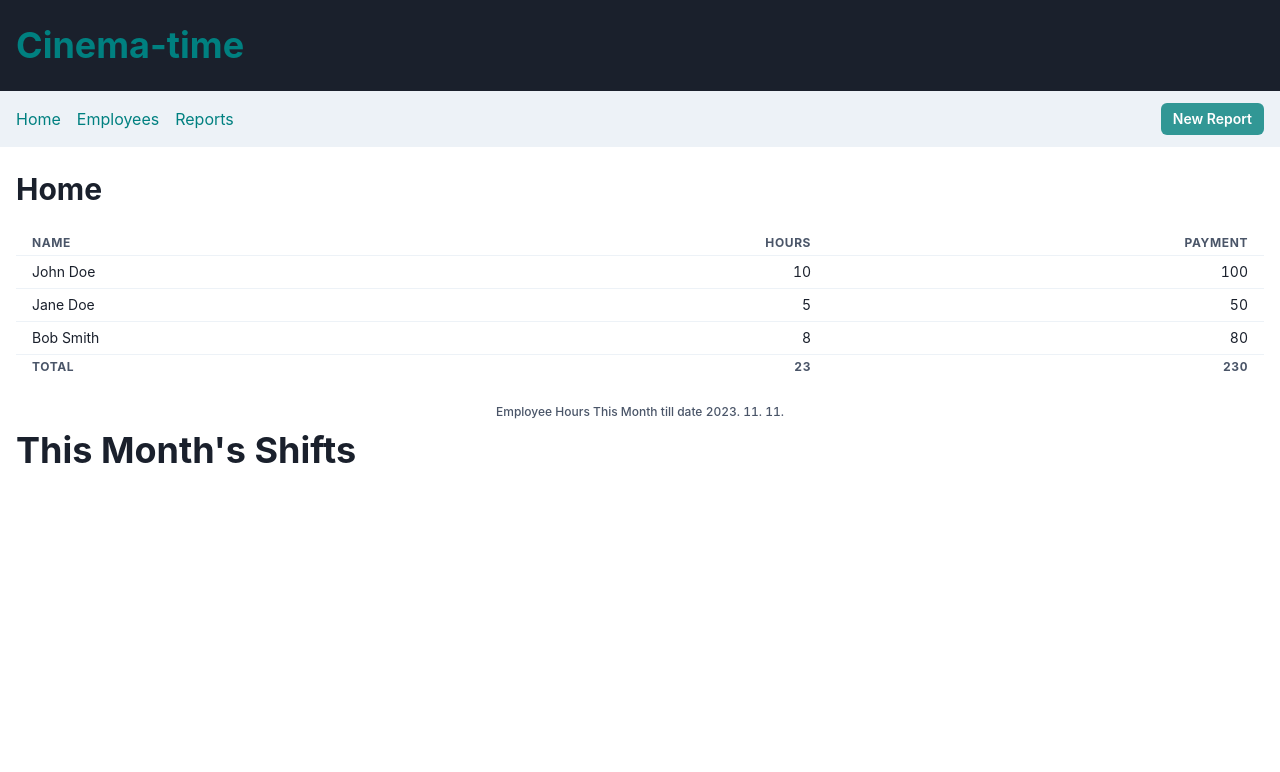
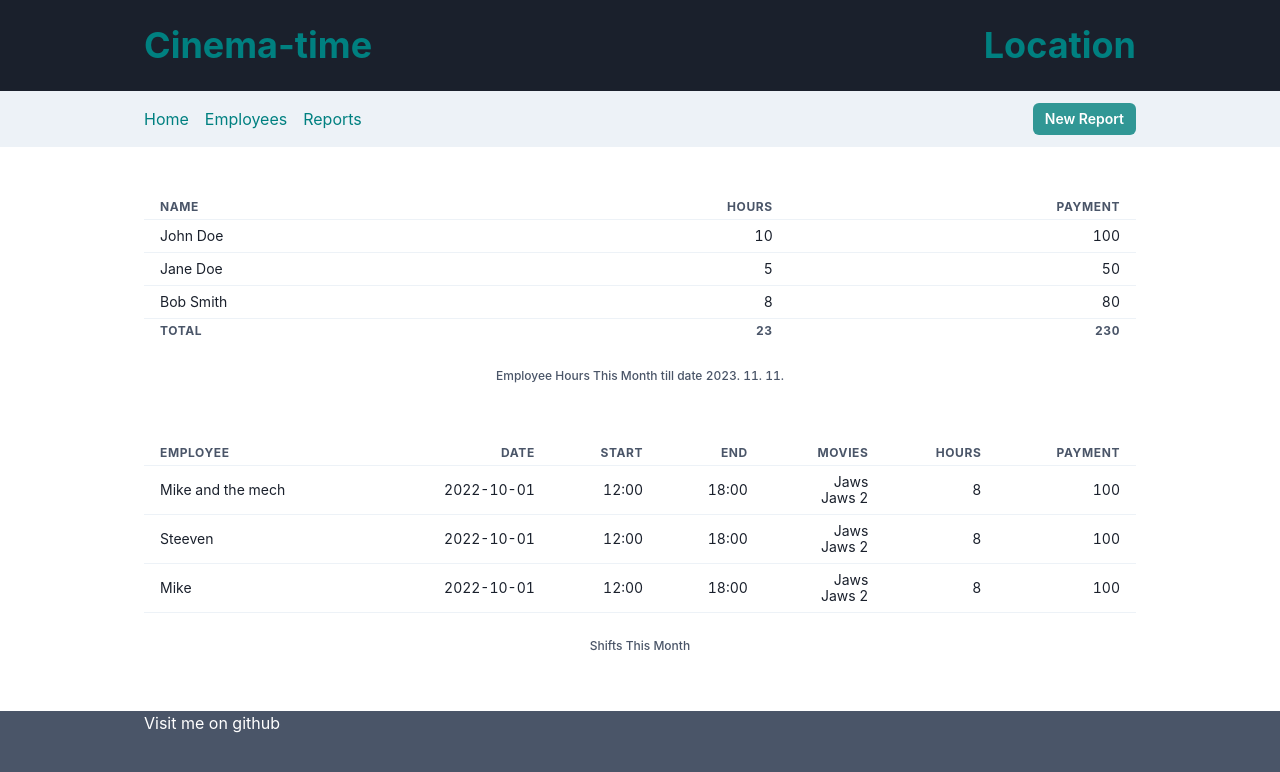
Before and after one commit to laszloekovacs/cinema-time, a Next.js app: page / in a window 1280 px wide. Shown: the top 772 px of the page. Built offline with nearby package versions, Linux system fonts and the light colour scheme.

Commit message:
added employee

```diff
--- /dev/null
+++ b/app/components/Footer.tsx
@@ -0,0 +1,18 @@
+import { Box, Container } from "@chakra-ui/react"
+import React from "react"
+import Link from "next/link"
+import { Link as ChakraLink } from "@chakra-ui/react"
+
+const Footer = () => {
+  return (
+    <Box backgroundColor="gray.600" color="white">
+      <Container maxW="container.lg">
+        <ChakraLink as={Link} href="/">
+          Visit me on github
+        </ChakraLink>
+      </Container>
+    </Box>
+  )
+}
+
+export default Footer
--- a/app/components/Header.tsx
+++ b/app/components/Header.tsx
@@ -1,17 +1,22 @@
 import { Box, Button, Container, Flex, Heading, Spacer } from "@chakra-ui/react"
 import React from "react"
 import LinkList from "./LinkList"
+import Location from "./Location"
 
 const Header = () => {
   return (
     <Flex direction={"column"} color={"teal"} backgroundColor={"gray.800"}>
-      <Container maxW="container.xl">
-        <Heading size="xl" my={6}>
-          Cinema-time
-        </Heading>
+      <Container maxW="container.lg">
+        <Flex direction={"row"} align={"center"}>
+          <Heading size="xl" my={6}>
+            Cinema-time
+          </Heading>
+          <Spacer />
+          <Location />
+        </Flex>
       </Container>
       <Box backgroundColor={"gray.100"}>
-        <Container maxW="container.xl">
+        <Container maxW="container.lg">
           <Flex direction={"row"} align={"center"}>
             <LinkList />
             <Spacer />
--- /dev/null
+++ b/app/components/Location.tsx
@@ -0,0 +1,8 @@
+import { Heading } from "@chakra-ui/react"
+import React from "react"
+
+const Location = () => {
+  return <Heading>Location</Heading>
+}
+
+export default Location
--- a/app/components/MonthHoursTable.tsx
+++ b/app/components/MonthHoursTable.tsx
@@ -31,7 +31,7 @@ const hoursThisMonth = [
 
 const MonthHoursTable = () => {
   return (
-    <TableContainer>
+    <TableContainer my={6}>
       <Table size={"sm"}>
         <TableCaption>
           Employee Hours This Month till date{" "}
--- a/app/components/MonthShifts.tsx
+++ b/app/components/MonthShifts.tsx
@@ -1,11 +1,93 @@
-import { Flex, Heading } from "@chakra-ui/react"
+import { Box, Flex, Heading, Hide } from "@chakra-ui/react"
 import React from "react"
+import {
+  Table,
+  Thead,
+  Tbody,
+  Tr,
+  Th,
+  Td,
+  TableCaption,
+  TableContainer,
+} from "@chakra-ui/react"
+
+const shiftsThisMonth = [
+  {
+    employee: "Mike and the mech",
+    date: "2022-10-01",
+    start: "12:00",
+    end: "18:00",
+    movies: ["Jaws", "Jaws 2"],
+    hours: 8,
+    pay: 100,
+  },
+  {
+    employee: "Steeven",
+    date: "2022-10-01",
+    start: "12:00",
+    end: "18:00",
+    movies: ["Jaws", "Jaws 2"],
+    hours: 8,
+    pay: 100,
+  },
+  {
+    employee: "Mike",
+    date: "2022-10-01",
+    start: "12:00",
+    end: "18:00",
+    movies: ["Jaws", "Jaws 2"],
+    hours: 8,
+    pay: 100,
+  },
+]
 
 const MonthShifts = () => {
   return (
-    <Flex>
-      <Heading>This Month's Shifts</Heading>
-    </Flex>
+    <TableContainer py={6}>
+      <Table size="sm">
+        <TableCaption>Shifts This Month</TableCaption>
+        <Thead>
+          <Tr>
+            <Th>Employee</Th>
+            <Th isNumeric>Date</Th>
+            <Hide below="lg">
+              <Th isNumeric>Start</Th>
+              <Th isNumeric>End</Th>
+            </Hide>
+            <Hide below="md">
+              <Th isNumeric>Movies</Th>
+            </Hide>
+            <Th isNumeric>Hours</Th>
+            <Hide below="md">
+              <Th isNumeric>Payment</Th>
+            </Hide>
+          </Tr>
+        </Thead>
+        <Tbody>
+          {shiftsThisMonth.map((shift) => (
+            <Tr key={shift.employee}>
+              <Td>{shift.employee}</Td>
+              <Td isNumeric>{shift.date}</Td>
+              <Hide below="lg">
+                <Td isNumeric>{shift.start}</Td>
+                <Td isNumeric>{shift.end}</Td>
+              </Hide>
+              <Hide below="md">
+                <Td isNumeric>
+                  {shift.movies.map((movie) => (
+                    <Box key={movie}>{movie}</Box>
+                  ))}
+                </Td>
+              </Hide>
+              <Td isNumeric>{shift.hours}</Td>
+              <Hide below="md">
+                <Td isNumeric>{shift.pay}</Td>
+              </Hide>
+            </Tr>
+          ))}
+        </Tbody>
+      </Table>
+    </TableContainer>
   )
 }
 
--- a/app/layout.tsx
+++ b/app/layout.tsx
@@ -1,7 +1,8 @@
 import type { Metadata } from "next"
 import Provider from "./components/Provider"
-import { Container } from "@chakra-ui/react"
+import { Container, Grid, GridItem } from "@chakra-ui/react"
 import Header from "./components/Header"
+import Footer from "./components/Footer"
 
 export const metadata: Metadata = {
   title: "Create Next App",
@@ -17,10 +18,18 @@ export default function RootLayout({
     <html lang="en">
       <body>
         <Provider>
-          <Container maxW="100%" minH={"100vh"} p={0} m={0}>
+          <Grid
+            maxW="100%"
+            minH={"100vh"}
+            p={0}
+            m={0}
+            gap={6}
+            templateRows={"1fr auto 1fr"}
+          >
             <Header />
             {children}
-          </Container>
+            <Footer />
+          </Grid>
         </Provider>
       </body>
     </html>
--- a/app/page.tsx
+++ b/app/page.tsx
@@ -1,14 +1,11 @@
 import React from "react"
-import { Container, Heading } from "@chakra-ui/react"
+import { Container, Grid, Heading } from "@chakra-ui/react"
 import MonthHoursTable from "./components/MonthHoursTable"
 import MonthShifts from "./components/MonthShifts"
 
 const Page = () => {
   return (
-    <Container maxW="container.xl">
-      <Heading size={"lg"} my={6}>
-        Home
-      </Heading>
+    <Container maxW="container.lg">
       <MonthHoursTable />
       <MonthShifts />
     </Container>
```
